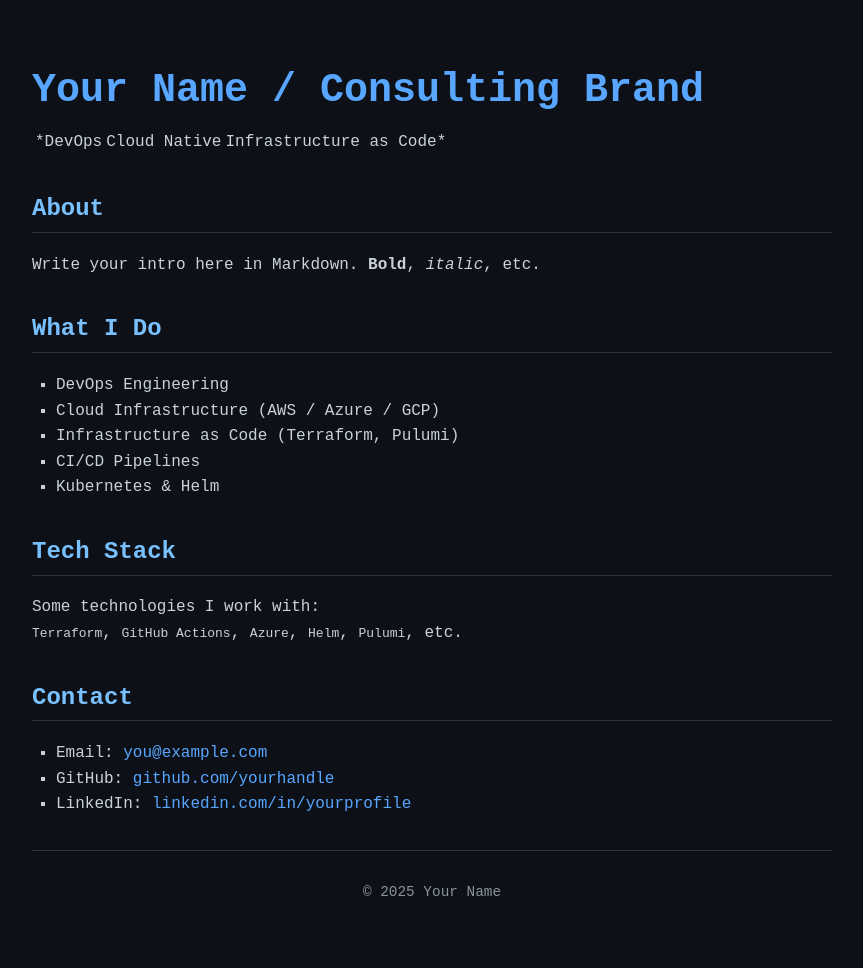
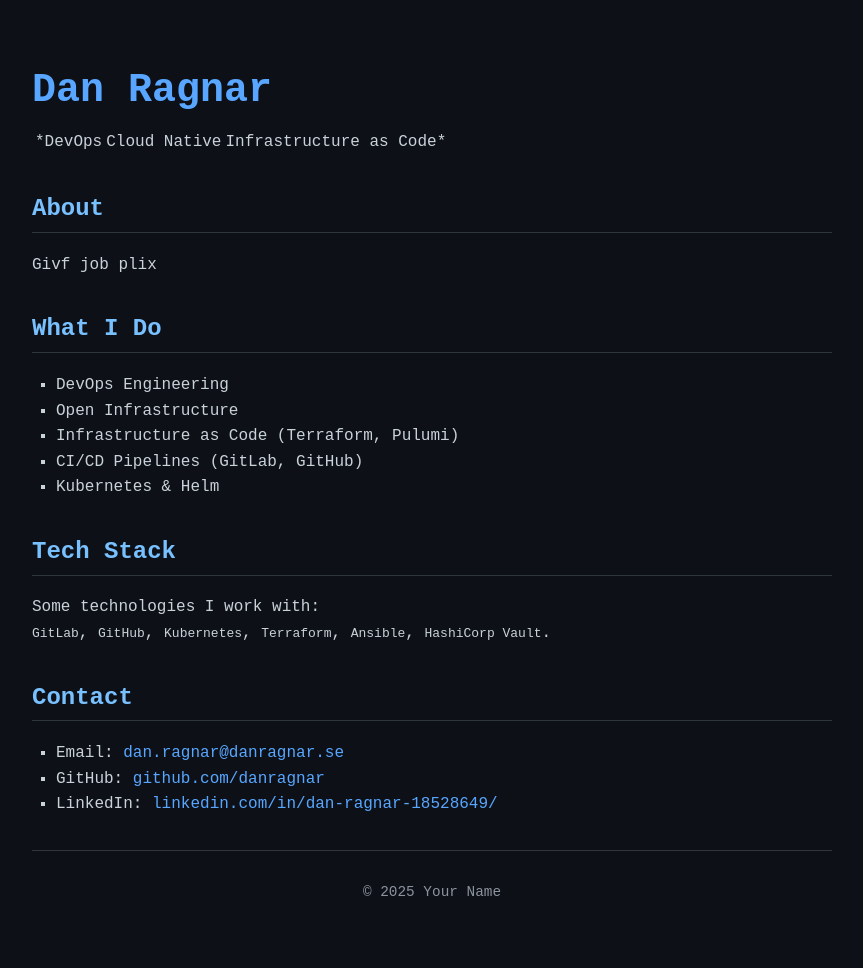
Before and after one commit to danragnar/danragnar.github.io, a Jekyll site: the page built from index.md, in a window 1280 px wide. Shown: the whole page, without its empty margins (208-1071 px from the left). Built offline with Jekyll 4.4.1, drawn with Linux system fonts in a browser that asks for light colours.

Commit message:
Make it a bit personal at least

```diff
--- a/index.md
+++ b/index.md
@@ -3,29 +3,29 @@ layout: default
 title: Home
 ---
 
-# Your Name / Consulting Brand
+# Dan Ragnar
 
 *DevOps | Cloud Native | Infrastructure as Code*
 
 ## About
 
-Write your intro here in Markdown. **Bold**, _italic_, etc.
+Givf job plix
 
 ## What I Do
 
 - DevOps Engineering
-- Cloud Infrastructure (AWS / Azure / GCP)
+- Open Infrastructure
 - Infrastructure as Code (Terraform, Pulumi)
-- CI/CD Pipelines
+- CI/CD Pipelines (GitLab, GitHub)
 - Kubernetes & Helm
 
 ## Tech Stack
 
 Some technologies I work with:
-`Terraform`, `GitHub Actions`, `Azure`, `Helm`, `Pulumi`, etc.
+`GitLab`, `GitHub`, `Kubernetes`, `Terraform`, `Ansible`, `HashiCorp Vault`.
 
 ## Contact
 
-- Email: [you@example.com](mailto:you@example.com)
-- GitHub: [github.com/yourhandle](https://github.com/yourhandle)
-- LinkedIn: [linkedin.com/in/yourprofile](https://linkedin.com/in/yourprofile)
+- Email: [dan.ragnar@danragnar.se](mailto:dan.ragnar@danragnar.se)
+- GitHub: [github.com/danragnar](https://github.com/danragnar)
+- LinkedIn: [linkedin.com/in/dan-ragnar-18528649/](https://linkedin.com/in/dan-ragnar-18528649/)
```
